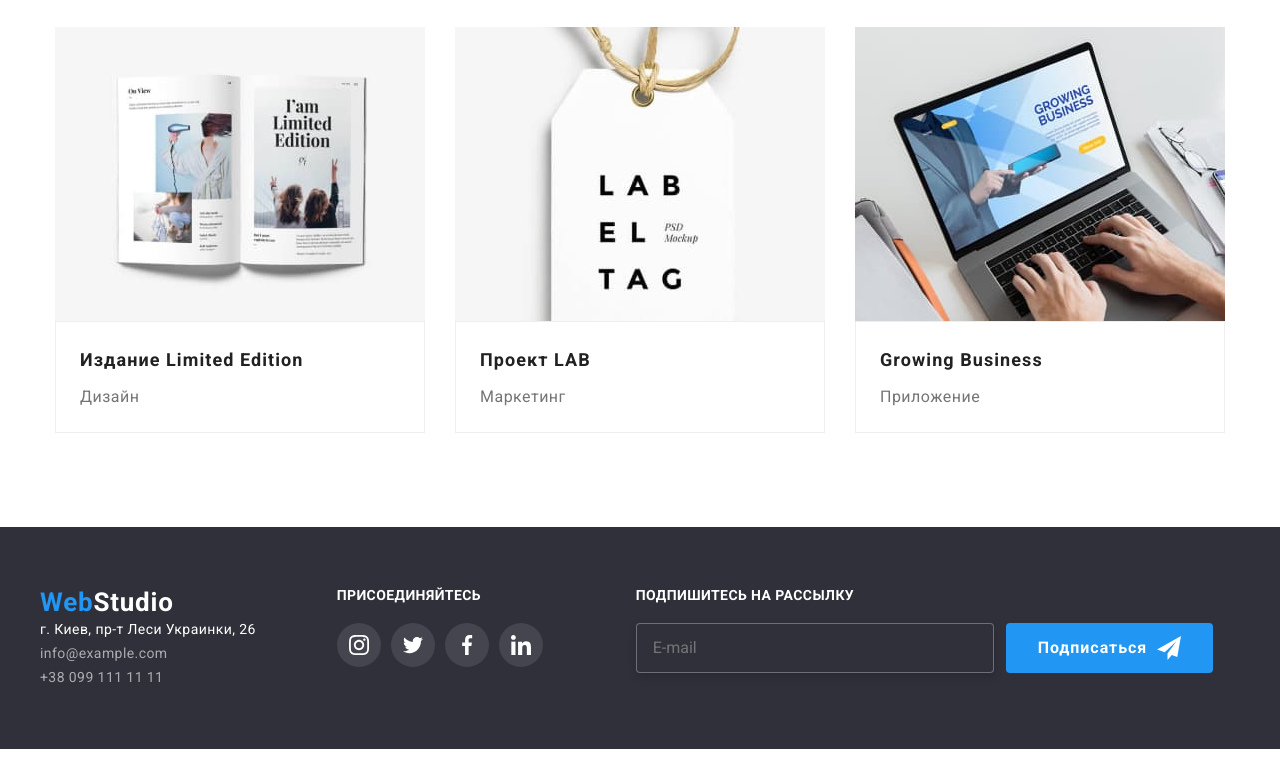
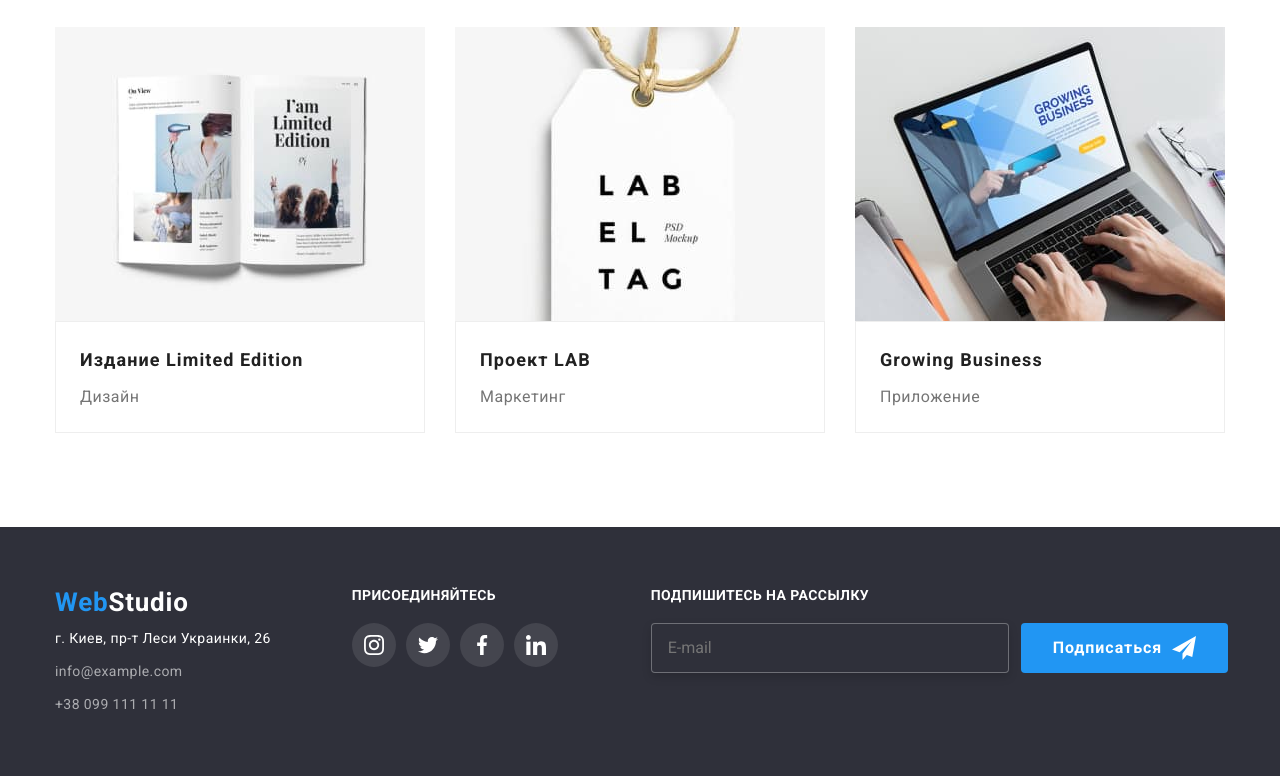
Before and after one commit to DimaUngarov/goit-markup-hw-07, a plain HTML site: page portfolio.html in a window 1280 px wide. Shown: the part 1109-1885 px from the top of the page. Before the commit the page ends 1858 px from the top, so only its background shows below. Drawn offline with nearby package versions, Linux system fonts and the light colour scheme.

Commit message:
goit-markup-hw-07

```diff
--- a/portfolio.html
+++ b/portfolio.html
@@ -210,18 +210,18 @@
       <div class="container footer__container">
         <div class="address-container">
           <a href="/" class="link logo"
-            ><span class="footer__logo">Web</span><span class="footer-logo-text">Studio</span></a
+            ><span class="footer__logo">Web</span><span class="footer__logo-text">Studio</span></a
           >
           <address class="footer__address-container">
             <a
               href="https://goo.gl/maps/EaFk4fEM8nDLdyTD9"
               rel="nofollow noopener noreferrer"
-              class="link footer-adress"
+              class="link footer__adress"
               target="_blank"
               >г. Киев, пр-т Леси Украинки, 26
             </a>
-            <a href="mailto:info@example.com" class="link footer-contacts">info@example.com</a>
-            <a href="tel:+380991111111" class="link footer-contacts">+38 099 111 11 11</a>
+            <a href="mailto:info@example.com" class="link footer__contacts">info@example.com</a>
+            <a href="tel:+380991111111" class="link footer__contacts">+38 099 111 11 11</a>
           </address>
         </div>
         <div class="social">
--- a/sass/layout/_footer.scss
+++ b/sass/layout/_footer.scss
@@ -6,7 +6,7 @@
 .footer__container {
   display: flex;
   flex-direction: row;
-  padding: 60px 0;
+  padding: 60px 15px;
 }
 .address-container {
   margin-right: 70px;
@@ -14,24 +14,22 @@
 .footer__address-container {
   display: flex;
   flex-direction: column;
-  &:not(:last-child) {
-    margin-bottom: 9px;
-  }
 }
 .footer__logo {
   color: var(--active-color);
   margin-bottom: 20px;
 }
-.footer-logo-text {
+.footer__logo-text {
   color: var(--revers-color);
 }
-.footer-adress {
+.footer__adress {
   font-family: Roboto;
   font-style: normal;
   font-weight: normal;
   font-size: 14px;
   line-height: 1.71;
   letter-spacing: 0.03em;
+  margin-top: 9px;
   color: var(--revers-color);
   transition: color 250ms cubic-bezier(0.4, 0, 0.2, 1);
   &:hover {
@@ -41,13 +39,14 @@
     color: var(--active-color);
   }
 }
-.footer-contacts {
+.footer__contacts {
   font-family: Roboto;
   font-style: normal;
   font-weight: normal;
   font-size: 14px;
   line-height: 1.71;
   letter-spacing: 0.03em;
+  margin-top: 9px;
   color: rgba(255, 255, 255, 0.6);
   transition: color 250ms cubic-bezier(0.4, 0, 0.2, 1);
   &:hover {
```
Also changed, not shown: index.html (+4 -4 lines), css/main.css, css/main.min.css, 2 other files.
